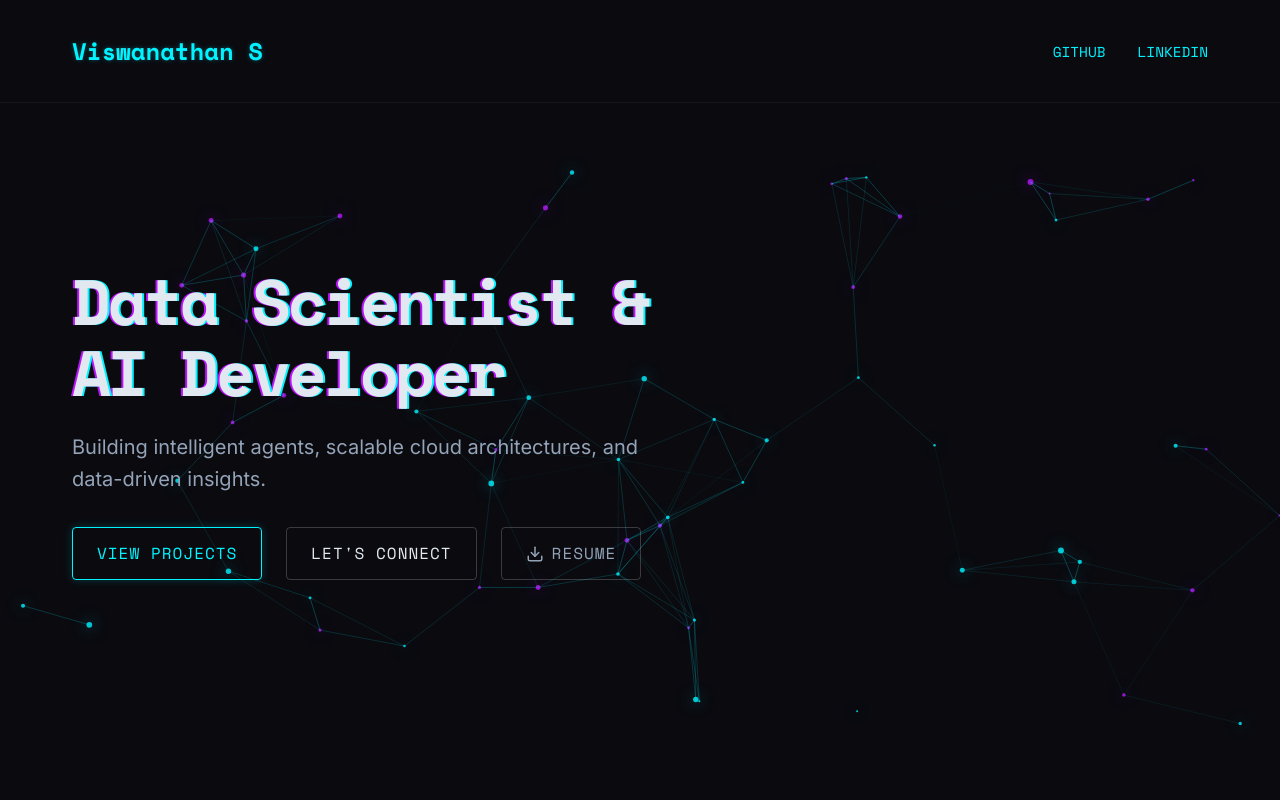
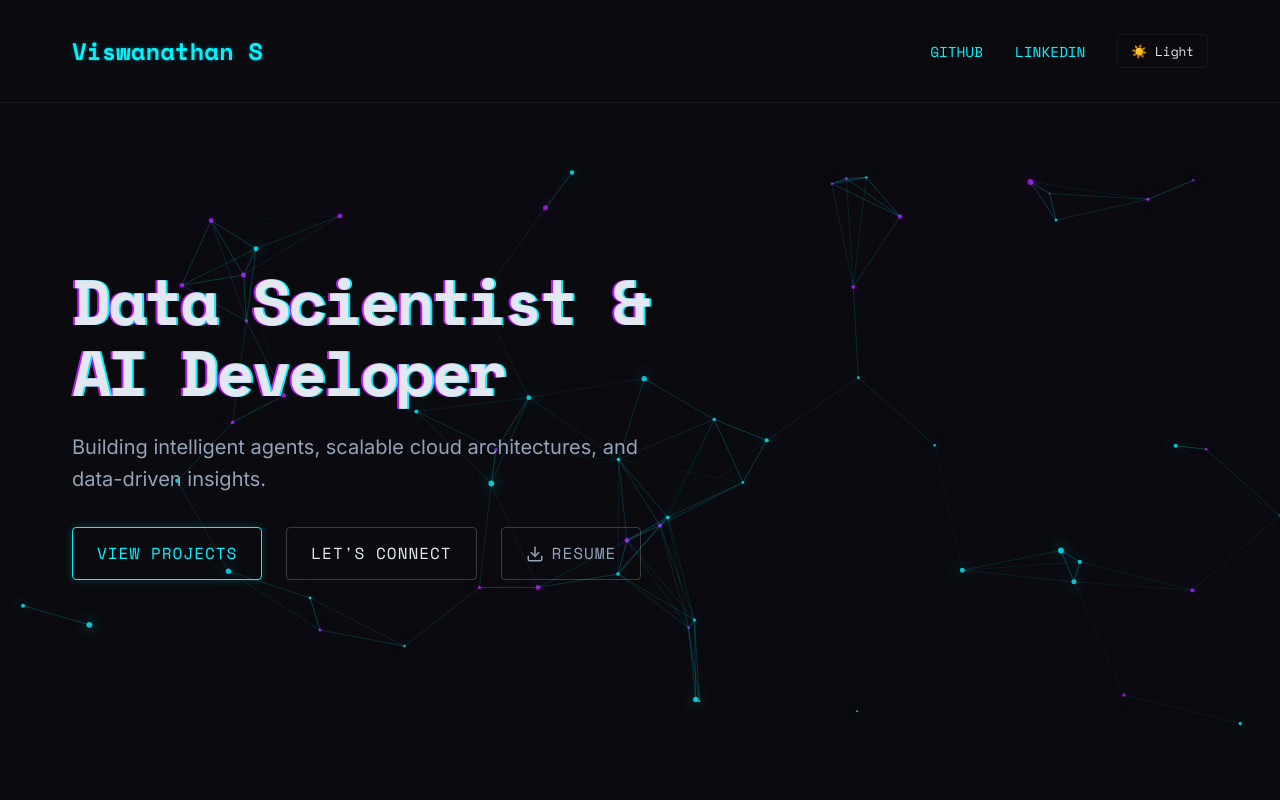
Before and after one commit to Viswanathan49/portfolio, a React (Vite) app: page / in a window 1280 px wide. Shown: the top 800 px of the page. Built offline with nearby package versions, Linux system fonts and the light colour scheme.

Commit message:
feat: Add light/dark theme toggle and improve header blending

```diff
--- a/src/App.css
+++ b/src/App.css
@@ -6,7 +6,8 @@
 
 .header-wrapper {
   width: 100%;
-  border-bottom: 1px solid rgba(255,255,255,0.05);
+  border-bottom: 1px solid var(--border-color);
+  background-color: var(--bg-color);
   position: relative;
   z-index: 10;
 }
@@ -37,6 +38,28 @@
   font-family: var(--font-mono);
   font-size: 0.9rem;
   text-transform: uppercase;
+}
+
+.theme-toggle {
+  background: transparent;
+  border: 1px solid var(--border-color);
+  color: var(--text-main);
+  padding: 0.4rem 0.8rem;
+  border-radius: 4px;
+  cursor: pointer;
+  font-family: var(--font-mono);
+  font-size: 0.8rem;
+  transition: all 0.3s ease;
+  display: flex;
+  align-items: center;
+  gap: 0.5rem;
+}
+
+.theme-toggle:hover {
+  color: var(--bg-color);
+  background: var(--neon-blue);
+  border-color: var(--neon-blue);
+  box-shadow: var(--shadow-neon-blue);
 }
 
 .main-content {
--- a/src/App.jsx
+++ b/src/App.jsx
@@ -1,4 +1,4 @@
-import React from 'react';
+import React, { useState, useEffect } from 'react';
 import './App.css';
 import Tabs from './components/ui/Tabs';
 import ExperienceSection from './components/ui/ExperienceSection';
@@ -28,14 +28,27 @@ const IconMail = () => (
 );
 
 function App() {
+  const [theme, setTheme] = useState('dark');
+
+  useEffect(() => {
+    document.documentElement.setAttribute('data-theme', theme);
+  }, [theme]);
+
+  const toggleTheme = () => {
+    setTheme(prev => prev === 'dark' ? 'light' : 'dark');
+  };
+
   return (
     <div className="app-wrapper">
       <header className="header-wrapper">
         <div className="header container">
           <div className="logo">Viswanathan S</div>
-          <nav className="nav-links">
+          <nav className="nav-links" style={{ alignItems: 'center' }}>
             <a href="https://github.com/Viswanathan49" target="_blank" rel="noopener noreferrer">GitHub</a>
             <a href="https://www.linkedin.com/in/viswanathan-sivakumar" target="_blank" rel="noopener noreferrer">LinkedIn</a>
+            <button className="theme-toggle" onClick={toggleTheme} aria-label="Toggle Theme">
+              {theme === 'dark' ? '☀️ Light' : '🌙 Dark'}
+            </button>
           </nav>
         </div>
       </header>
--- a/src/theme.css
+++ b/src/theme.css
@@ -9,8 +9,22 @@
   --font-main: 'Inter', sans-serif;
   --font-mono: 'Space Mono', monospace;
 
+  --border-color: rgba(255, 255, 255, 0.05);
   --border-neon-blue: 1px solid var(--neon-blue);
   --border-neon-purple: 1px solid var(--neon-purple);
   --shadow-neon-blue: 0 0 5px rgba(0, 243, 255, 0.5), 0 0 20px rgba(0, 243, 255, 0.2);
   --shadow-neon-purple: 0 0 5px rgba(188, 19, 254, 0.5), 0 0 20px rgba(188, 19, 254, 0.2);
 }
+
+[data-theme='light'] {
+  --bg-color: #ffffff;
+  --bg-card: #f8fafc;
+  --text-main: #0f172a;
+  --text-muted: #475569;
+  --neon-blue: #06b6d4; /* Cyan */
+  --neon-purple: #0ea5e9; /* Light Cyan/Blue */
+
+  --border-color: rgba(0, 0, 0, 0.1);
+  --shadow-neon-blue: 0 0 5px rgba(6, 182, 212, 0.3), 0 0 15px rgba(6, 182, 212, 0.1);
+  --shadow-neon-purple: 0 0 5px rgba(14, 165, 233, 0.3), 0 0 15px rgba(14, 165, 233, 0.1);
+}
```
